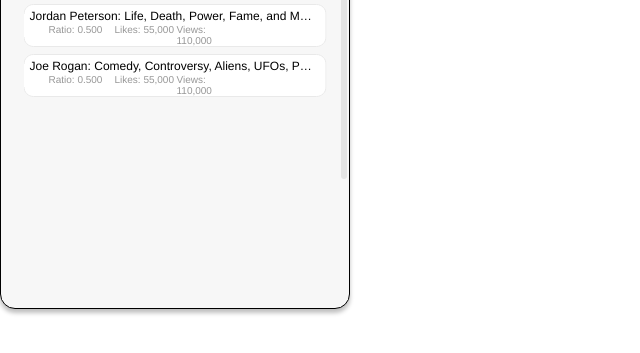
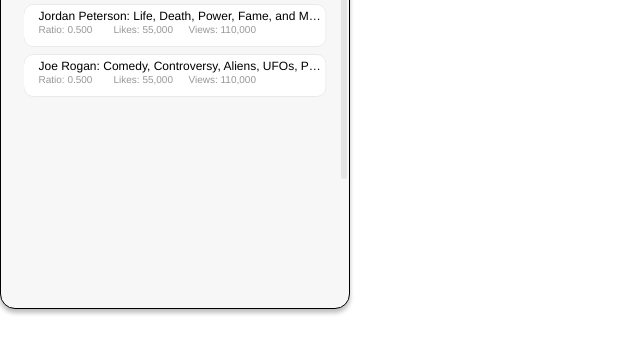
Before and after one commit to timf34/youtube-sort-by-likes, a website built with webpack: page src/hardcoded.html in a window 1280 px wide. Shown: the part 91-444 px from the top of the page, without its empty margins (0-640 px from the left). Built offline with nearby package versions, Linux system fonts and the light colour scheme; no server answers.

Commit message:
preventing views from overflowing and fixing the left text to be even

```diff
--- a/src/stylesheet/hardcoded.css
+++ b/src/stylesheet/hardcoded.css
@@ -85,7 +85,7 @@
     position: absolute;
     width: 285px;
     top: 5px;
-    left: 6px;
+    left: 15px;
     font-family: "Inter-Regular", Helvetica;
     font-weight: 400;
     color: #000000;
@@ -107,11 +107,12 @@
     font-size: 10px;
     letter-spacing: 0;
     line-height: normal;
+    white-space: nowrap;
 }
 
-.frame .likes-text {left: 91px;}
-.frame .ratio-text {left: 25px;}
-.frame .views-text {left: 153px;}
+.frame .ratio-text {left: 15px;}
+.frame .likes-text {left: 90px;}
+.frame .views-text {left: 165px;}
 
 .frame .info-card {
     position: relative;
```
